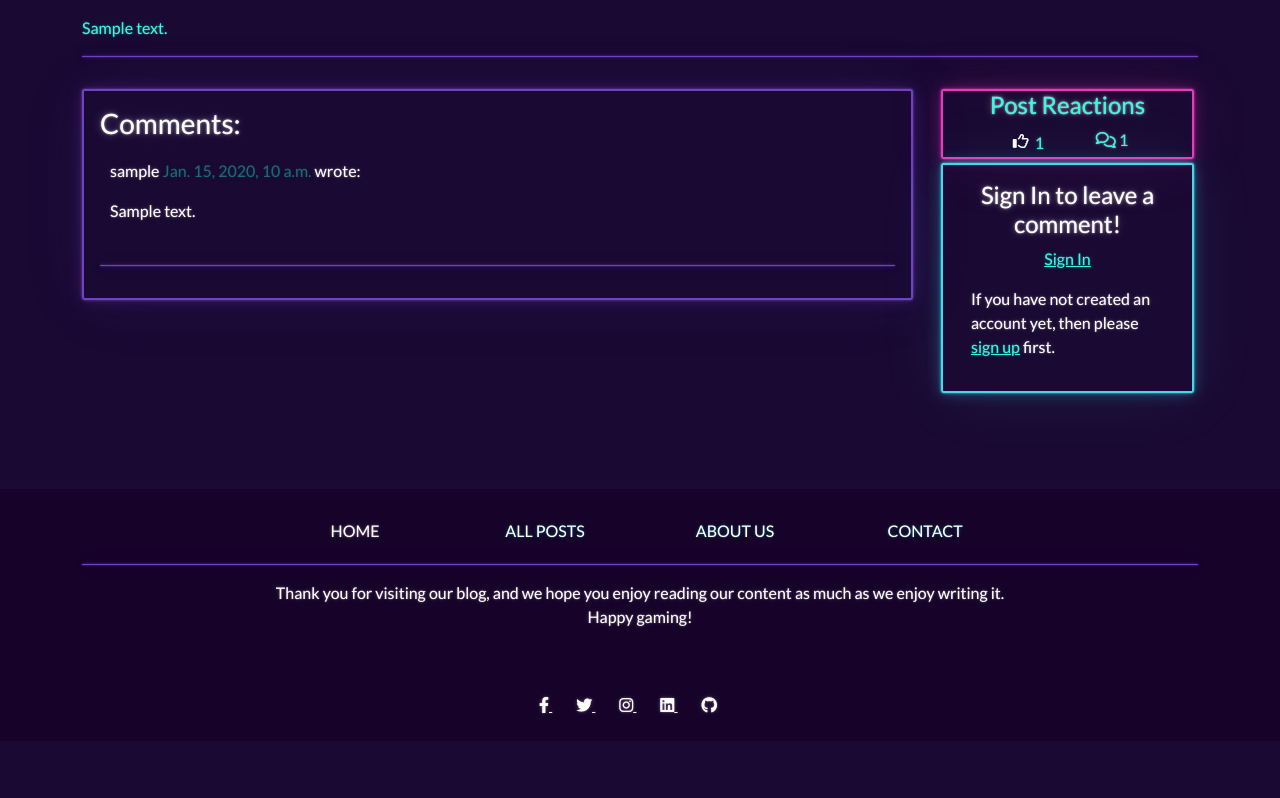
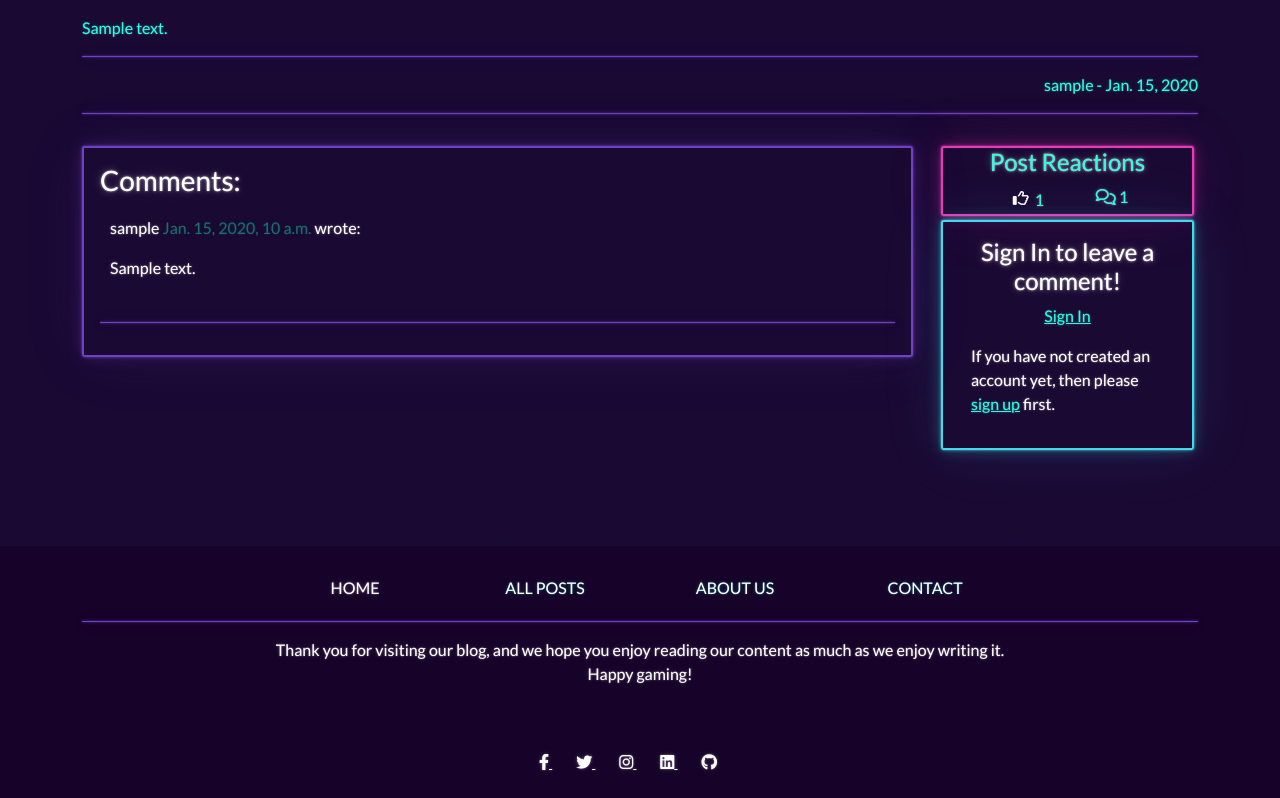
Before and after one commit to mich1991/Nerd_Cave, a Django app: a page that uses templates/blog/post_detail.html in a window 1280 px wide. Shown: the part 566-1364 px from the top of the page. Before the commit the page ends 1280 px from the top, so only its background shows below. Run offline with Django 4.2, Linux system fonts and the light colour scheme; tables that the repository leaves empty hold one stand-in row (values such as "Sample post"); some libraries are stand-ins or nearby versions.

Commit message:
fix html warnings from validator.w3.org & css scroller

```diff
--- a/static/post_detail.css
+++ b/static/post_detail.css
@@ -23,5 +23,5 @@ textarea {
 
 .card-comments{
     max-height: 32.2rem;
-    overflow: scroll;
+    overflow: auto;
 }
--- a/templates/blog/post_detail.html
+++ b/templates/blog/post_detail.html
@@ -12,9 +12,7 @@
     {{ post.title}}
 {% endblock %}
 {% block hero-subheading %}
-    <p>{{ post.excerpt}}</p>
-    <hr>
-    <p class="text-end">{{ post.created_on | date }} - {{ post.author }}</p>
+    {{ post.excerpt}}
 {% endblock %}
 {% block content %}
     <div class="container my-4">
@@ -27,6 +25,8 @@
                 </div>
                 <div class="row">
                     <div class="col">
+                        <hr>
+                        <p class="text-end">{{ post.author }} - {{ post.created_on | date }}</p>
                         <hr>
                     </div>
                 </div>
```
